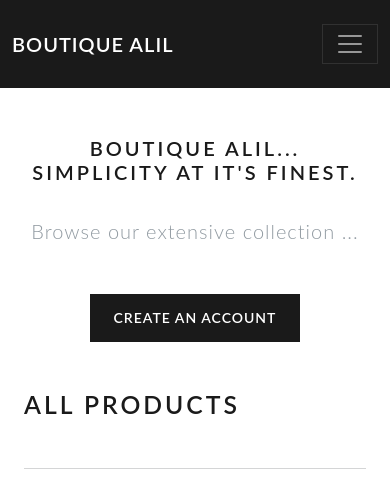
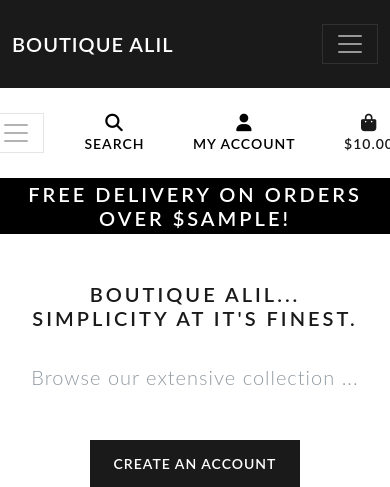
Before and after one commit to BadrAlioui/boutique_alil, a Django app: template home/templates/home/index.html in a window 390 px wide. Shown: the top 487 px of the page. Run offline with Django 5.2, Linux system fonts and the light colour scheme; the template is opened without the code that fills it: most values are stand-ins (such as "Sample title", 1, 10 or a date in 2020); grey boxes marked "Sample" are stand-in pictures; some libraries are stand-ins or nearby versions.

Commit message:
Added mobile header AND MAIN NAVBAR

```diff
--- a/static/css/styles.css
+++ b/static/css/styles.css
@@ -26,6 +26,10 @@ body {
     align-items: center;
 }
 
+#delivery-banner {
+    color: white;
+}
+
 main {
     flex-grow: 1;
     margin: 0;
--- a/templates/base.html
+++ b/templates/base.html
@@ -126,6 +126,31 @@
                     </div>
                 </div>
             </nav>
+            <div class="row bg-white">
+                <nav class="navbar navbar-expand-lg navbar-light w-100">
+                    <button
+                        class="navbar-toggler"
+                        type="button"
+                        data-toggle="collapse"
+                        data-target="#main-nav"
+                        aria-controls="main-nav"
+                        aria-expanded="false"
+                        aria-label="Toggle navigation"
+                    >
+                        <span class="navbar-toggler-icon"></span>
+                    </button>
+                    <!-- prettier-ignore -->
+                    {% include 'includes/mobile-top-header.html' %} {% include 'includes/main-nav.html' %}
+                </nav>
+            </div>
+            <div id="delivery-banner" class="row text-center">
+                <div class="col bg-black text-white">
+                    <h4 class="logo-font my-1 text-white">
+                        <!-- prettier-ignore -->
+                        Free delivery on orders over ${{ free_shipping_threshold }}!
+                    </h4>
+                </div>
+            </div>
         </header>
 
         <main class="container mt-4">{% block content %}{% endblock %}</main>
--- /dev/null
+++ b/templates/includes/main-nav.html
@@ -0,0 +1,82 @@
+{% comment %} code institute {% endcomment %}
+<div class="collapse navbar-collapse" id="main-nav">
+    <ul class="navbar-nav w-auto mx-auto">
+        <li class="nav-item dropdown">
+            <a
+                class="logo-font font-weight-bold nav-link text-black mr-5"
+                href="#"
+                id="all-products-link"
+                data-toggle="dropdown"
+                aria-haspopup="true"
+                aria-expanded="false"
+            >
+                All Products
+            </a>
+            <div
+                class="dropdown-menu border-0"
+                aria-labelledby="all-products-link"
+            >
+                <a href="" class="dropdown-item">By Price</a>
+                <a href="" class="dropdown-item">By Rating</a>
+                <a href="" class="dropdown-item">By Category</a>
+                <a href="" class="dropdown-item">All Products</a>
+            </div>
+        </li>
+
+        <li class="nav-item dropdown">
+            <a
+                class="logo-font font-weight-bold nav-link text-black mr-5"
+                href="#"
+                id="clothing-link"
+                data-toggle="dropdown"
+                aria-haspopup="true"
+                aria-expanded="false"
+            >
+                Clothing
+            </a>
+            <div class="dropdown-menu border-0" aria-labelledby="clothing-link">
+                <a href="" class="dropdown-item">Activewear &amp; Essentials</a>
+                <a href="" class="dropdown-item">Jeans</a>
+                <a href="" class="dropdown-item">Shirts</a>
+                <a href="" class="dropdown-item">All Clothing</a>
+            </div>
+        </li>
+
+        <li class="nav-item dropdown">
+            <a
+                class="logo-font font-weight-bold nav-link text-black mr-5"
+                href="#"
+                id="homeware-link"
+                data-toggle="dropdown"
+                aria-haspopup="true"
+                aria-expanded="false"
+            >
+                Homeware
+            </a>
+            <div class="dropdown-menu border-0" aria-labelledby="homeware-link">
+                <a href="" class="dropdown-item">Bed &amp; Bath</a>
+                <a href="" class="dropdown-item">Kitchen &amp; Dining</a>
+                <a href="" class="dropdown-item">All Homeware</a>
+            </div>
+        </li>
+
+        <li class="nav-item dropdown">
+            <a
+                class="logo-font font-weight-bold nav-link text-black"
+                href="#"
+                id="specials-link"
+                data-toggle="dropdown"
+                aria-haspopup="true"
+                aria-expanded="false"
+            >
+                Special Offers
+            </a>
+            <div class="dropdown-menu border-0" aria-labelledby="specials-link">
+                <a href="" class="dropdown-item">New Arrivals</a>
+                <a href="" class="dropdown-item">Deals</a>
+                <a href="" class="dropdown-item">Clearance</a>
+                <a href="" class="dropdown-item">All Specials</a>
+            </div>
+        </li>
+    </ul>
+</div>
--- /dev/null
+++ b/templates/includes/mobile-top-header.html
@@ -0,0 +1,83 @@
+<li class="list-inline-item">
+    <a
+        class="text-black nav-link d-block d-lg-none"
+        href="#"
+        id="mobile-search"
+        data-toggle="dropdown"
+        aria-haspopup="true"
+        aria-expanded="false"
+    >
+        <div class="text-center">
+            <div><i class="fas fa-search fa-lg"></i></div>
+            <p class="my-0">Search</p>
+        </div>
+    </a>
+    <div
+        class="dropdown-menu border-0 w-100 p-3 rounded-0 my-0"
+        aria-labelledby="mobile-search"
+    >
+        <form class="form" method="GET" action="">
+            <div class="input-group w-100">
+                <input
+                    class="form-control border border-black rounded-0"
+                    type="text"
+                    name="q"
+                    placeholder="Search our site"
+                />
+                <div class="input-group-append">
+                    <button
+                        class="form-control form-control btn btn-black border border-black rounded-0"
+                        type="submit"
+                    >
+                        <span class="icon">
+                            <i class="fas fa-search"></i>
+                        </span>
+                    </button>
+                </div>
+            </div>
+        </form>
+    </div>
+</li>
+<li class="list-inline-item dropdown">
+    <a
+        class="text-black nav-link d-block d-lg-none"
+        href="#"
+        id="user-options"
+        data-toggle="dropdown"
+        aria-haspopup="true"
+        aria-expanded="false"
+    >
+        <div class="text-center">
+            <div><i class="fas fa-user fa-lg"></i></div>
+            <p class="my-0">My Account</p>
+        </div>
+    </a>
+    <div class="dropdown-menu border-0" aria-labelledby="user-options">
+        <!-- prettier-ignore -->
+        {% if request.user.is_authenticated %} {% if request.user.is_superuser %}
+        <a href="{% url 'account_logout' %}" class="dropdown-item"
+            >Product Management</a
+        >
+        {% endif %}
+        <a href="#" class="dropdown-item">My Profile</a>
+        <a href="{% url 'account_logout' %}" class="dropdown-item">Logout</a>
+        {% else %}
+        <a href="{% url 'account_signup' %}" class="dropdown-item">Register</a>
+        <a href="{% url 'account_login' %}" class="dropdown-item">Login</a>
+        {% endif %}
+    </div>
+</li>
+<li class="list-inline-item">
+    <a
+        class="{% if grand_total %}text-primary font-weight-bold{% else %}text-black{% endif %} nav-link d-block d-lg-none"
+        href=""
+    >
+        <div class="text-center">
+            <div><i class="fas fa-shopping-bag fa-lg"></i></div>
+            <p class="my-0">
+                {% if grand_total %} ${{ grand_total|floatformat:2 }} {% else %}
+                $0.00 {% endif %}
+            </p>
+        </div>
+    </a>
+</li>
```
